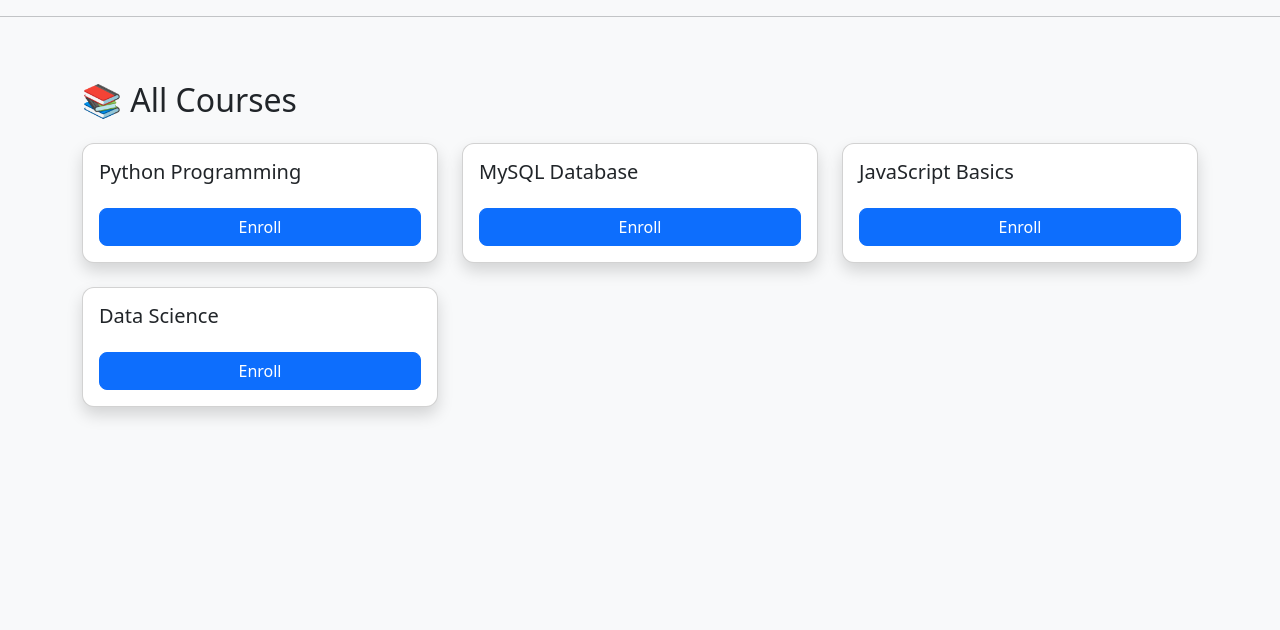
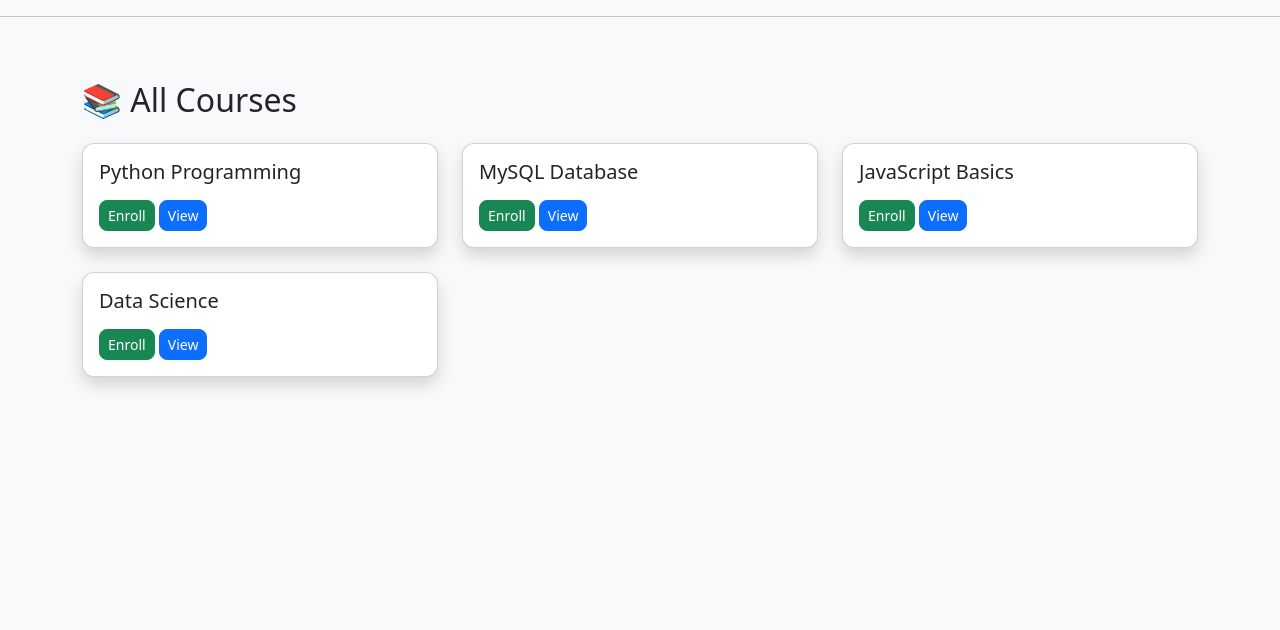
Before and after one commit to suneeta01/edtech-platform, a Flask app: page /courses in a window 1280 px wide. Shown: the part 56-686 px from the top of the page. Run offline with Flask 3, Linux system fonts and the light colour scheme; a user stored in the database is signed in; data comes from the database, SQL or seed files in the repository; data that the repository does not hold is empty; some libraries are stand-ins or nearby versions.

Commit message:
final courses UI fix

```diff
--- a/templates/courses.html
+++ b/templates/courses.html
@@ -1,4 +1,3 @@
-
 {% extends "layout.html" %}
 
 {% block content %}
@@ -13,12 +12,17 @@
         <div class="col-md-4 mb-4">
             <div class="card p-3 shadow h-100">
 
-                <h5>{{ course[1] }}</h5>
-                <p>{{ course[2] }}</p>
+                <h5 class="mb-3">{{ course[1] }}</h5>
 
-                <a href="/enroll/{{ course[0] }}" class="btn btn-primary mt-auto">
-                    Enroll
-                </a>
+                <div class="mt-auto">
+                    <a href="/enroll/{{ course[0] }}" class="btn btn-success btn-sm">
+                        Enroll
+                    </a>
+
+                    <a href="/course/{{ course[0] }}" class="btn btn-primary btn-sm">
+                        View
+                    </a>
+                </div>
 
             </div>
         </div>
```
